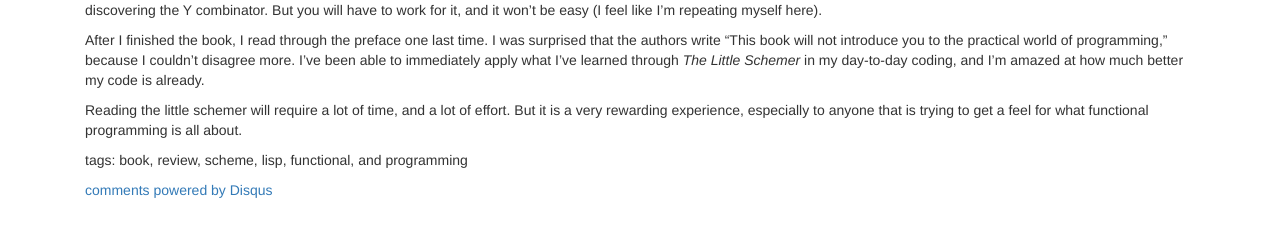
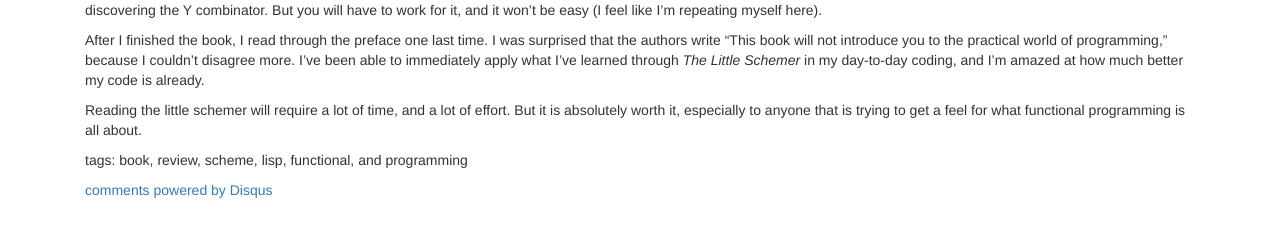
Before and after one commit to itscaleb/itscaleb.github.io, a Jekyll site: the page built from _posts/2014-2-6-the-little-schemer.markdown, in a window 1280 px wide and 1203 px high. Shown: the part 963-1200 px from the top of the window. Built offline with Jekyll 4.4.1, drawn with Linux system fonts in a browser that asks for light colours; nearby versions of some CDN libraries; Markdown is read by kramdown in place of the engine named in the settings; comment, search, counter and statistics services are not loaded; some of the changed lines change nothing that is shown.

Commit message:
fixing link

```diff
--- a/_layouts/default.html
+++ b/_layouts/default.html
@@ -25,7 +25,7 @@
 			m=s.getElementsByTagName(o)[0];a.async=1;a.src=g;m.parentNode.insertBefore(a,m)
 		})(window,document,'script','//www.google-analytics.com/analytics.js','ga');
 
-		ga('create', 'UA-44954881-1', 'itscaleb.github.io');
+		ga('create', 'UA-44954881-2', 'calebgossler.com');
 		ga('send', 'pageview');
 
 	</script>
--- a/_posts/2014-2-6-the-little-schemer.markdown
+++ b/_posts/2014-2-6-the-little-schemer.markdown
@@ -2,7 +2,7 @@
 layout: post
 title: Book Review - The Little Schemer
 image: the-little-schemer.jpg
-description: ->( tldr ) { 'You should read this book.' }
+description: I think I need to take a breather after this one.
 date:   2014-2-6 20:42:20
 comments: true
 categories: books
@@ -20,4 +20,4 @@
 
 After I finished the book, I read through the preface one last time. I was surprised that the authors write "This book will not introduce you to the practical world of programming," because I couldn't disagree more. I've been able to immediately apply what I've learned through *The Little Schemer* in my day-to-day coding, and I'm amazed at how much better my code is already.
 
-Reading the little schemer will require a lot of time, and a lot of effort. But it is a very rewarding experience, especially to anyone that is trying to get a feel for what functional programming is all about.
+Reading the little schemer will require a lot of time, and a lot of effort. But it is absolutely worth it, especially to anyone that is trying to get a feel for what functional programming is all about.
```
